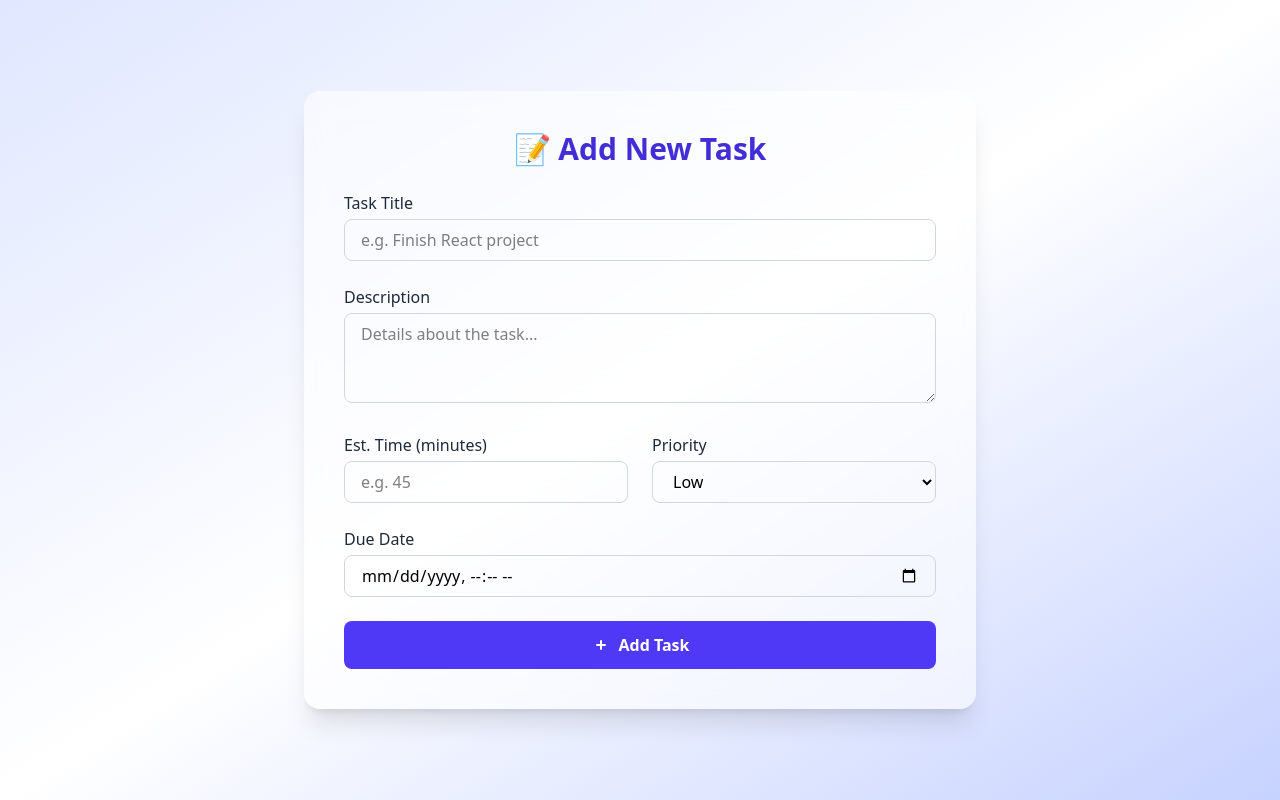
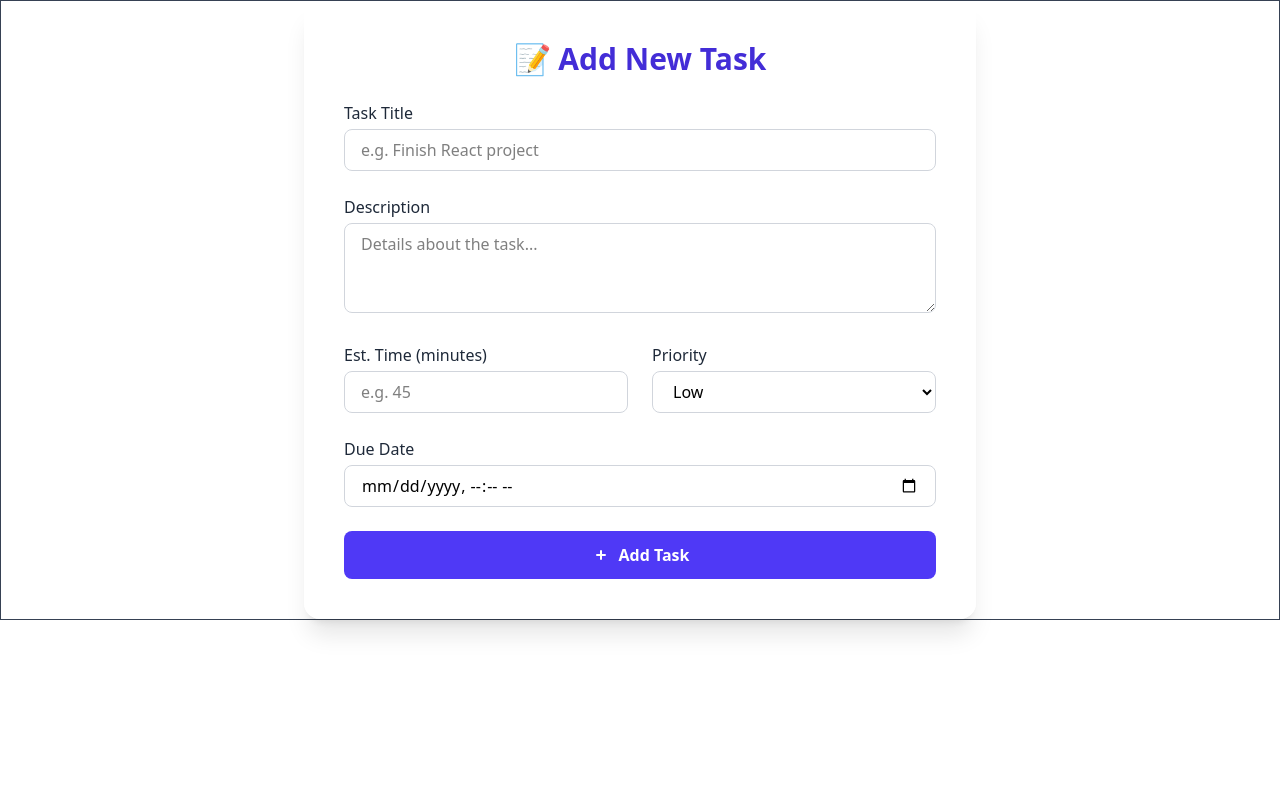
Before and after one commit to dev-rfgul/task-manager, a React (Vite) app in the folder frontend/: page /add-todo in a window 1280 px wide. Built offline with nearby package versions, Linux system fonts and the light colour scheme.

Commit message:
added the add todo into the dashboard

```diff
--- a/frontend/src/App.jsx
+++ b/frontend/src/App.jsx
@@ -1,4 +1,4 @@
-import React, { useEffect, useState } from 'react';
+import React from 'react';
 import { BrowserRouter, Route, Routes, Navigate } from 'react-router-dom'
 
 import Login from './pages/Login'
--- a/frontend/src/pages/AddTodo.jsx
+++ b/frontend/src/pages/AddTodo.jsx
@@ -32,7 +32,7 @@ const AddTodo = () => {
             alert('Task title is required');
             return;
         }
-console.log(newTask)
+        console.log(newTask)
         try {
             const response = await axios.post(`${import.meta.env.VITE_BACKEND_URL}/task/addTask`, {
                 userID,
@@ -59,7 +59,7 @@ console.log(newTask)
     };
 
     return (
-        <div className="min-h-screen bg-gradient-to-br from-indigo-100 via-white to-indigo-200 flex items-center justify-center px-4">
+        <div className=" border border-gray-700   flex items-center justify-center px-4">
             <div className="w-full max-w-2xl bg-white/60 backdrop-blur-md shadow-xl rounded-2xl p-8 md:p-10 transition-all duration-300">
                 <h1 className="text-3xl font-bold text-indigo-700 text-center mb-6">📝 Add New Task</h1>
                 <form onSubmit={(e) => e.preventDefault()} className="space-y-6">
--- a/frontend/src/pages/Dashboard.jsx
+++ b/frontend/src/pages/Dashboard.jsx
@@ -2,6 +2,9 @@
 
 import React, { useEffect, useState } from 'react';
 import axios from 'axios'
+
+
+import AddTodo from './AddTodo'
 
 function Dashboard() {
   const [tasks, setTasks] = useState([]);
@@ -110,6 +113,7 @@ function Dashboard() {
               </div>
               <div>
                 <h1 className="text-2xl font-bold text-gray-800">TaskSync<span className="text-indigo-600">AI</span></h1>
+
               </div>
             </div>
             <div className="flex items-center gap-4 w-full sm:w-auto">
@@ -310,13 +314,13 @@ function Dashboard() {
                             </span>
                             <div className="flex text-gray-400">
                               <button className="p-1 hover:text-indigo-600 rounded-full hover:bg-indigo-50">
-                               {/* edit icon */}
+                                {/* edit icon */}
                                 <svg xmlns="http://www.w3.org/2000/svg" className="h-4 w-4" fill="none" viewBox="0 0 24 24" stroke="currentColor">
                                   <path strokeLinecap="round" strokeLinejoin="round" strokeWidth="2" d="M11 5H6a2 2 0 00-2 2v11a2 2 0 002 2h11a2 2 0 002-2v-5m-1.414-9.414a2 2 0 112.828 2.828L11.828 15H9v-2.828l8.586-8.586z" />
                                 </svg>
                               </button>
                               <button className="p-1 hover:text-red-600 rounded-full hover:bg-red-50">
-                              {/* delete icon */}
+                                {/* delete icon */}
                                 <svg xmlns="http://www.w3.org/2000/svg" className="h-4 w-4" fill="none" viewBox="0 0 24 24" stroke="currentColor">
                                   <path strokeLinecap="round" strokeLinejoin="round" strokeWidth="2" d="M19 7l-.867 12.142A2 2 0 0116.138 21H7.862a2 2 0 01-1.995-1.858L5 7m5 4v6m4-6v6m1-10V4a1 1 0 00-1-1h-4a1 1 0 00-1 1v3M4 7h16" />
                                 </svg>
@@ -326,7 +330,7 @@ function Dashboard() {
                         </div>
                         <div className="flex flex-wrap items-center gap-x-4 gap-y-2 mt-2 text-xs">
                           <span className="flex items-center text-gray-500">
-                         {/* est time  */}
+                            {/* est time  */}
                             <svg xmlns="http://www.w3.org/2000/svg" className="h-3.5 w-3.5 mr-1" fill="none" viewBox="0 0 24 24" stroke="currentColor">
                               <path strokeLinecap="round" strokeLinejoin="round" strokeWidth="2" d="M12 8v4l3 3m6-3a9 9 0 11-18 0 9 9 0 0118 0z" />
                             </svg>
@@ -363,7 +367,7 @@ function Dashboard() {
 
           {/* Right Sidebar - Made responsive for small screens */}
           <div className="lg:col-span-1">
-            <div className="bg-white rounded-xl shadow-sm p-4 sm:p-6 mb-6">
+            {/* <div className="bg-white rounded-xl shadow-sm p-4 sm:p-6 mb-6">
               <h2 className="text-lg font-semibold text-gray-800 mb-4">Add Task</h2>
               <form>
                 <div className="space-y-4">
@@ -412,7 +416,8 @@ function Dashboard() {
                   </button>
                 </div>
               </form>
-            </div>
+            </div> */}
+                <AddTodo/>
 
             <div className="bg-white rounded-xl shadow-sm p-4 sm:p-6">
               <h2 className="text-lg font-semibold text-gray-800 mb-4">Upcoming Deadlines</h2>
```
